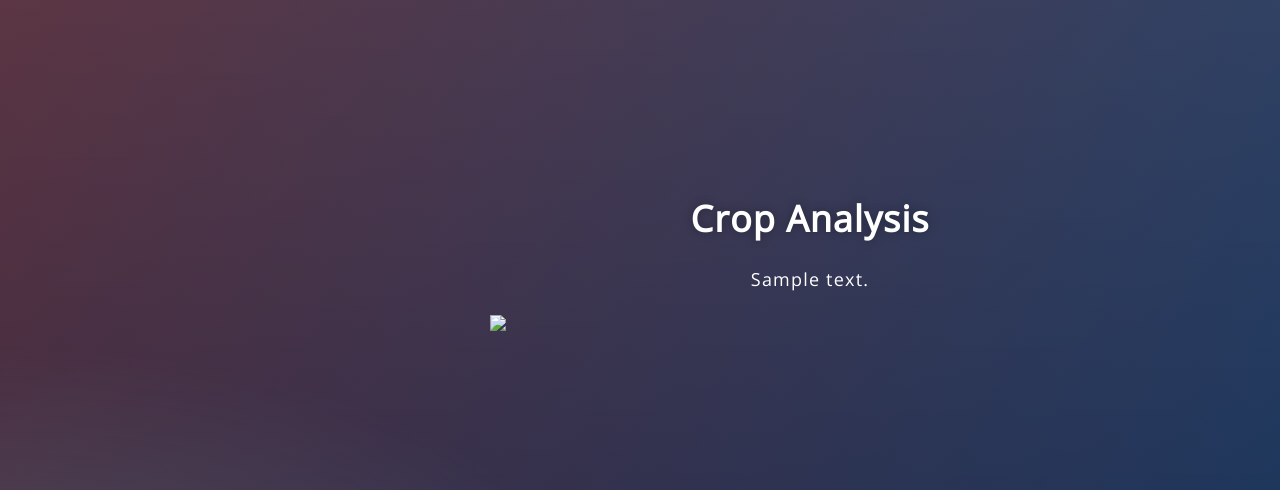
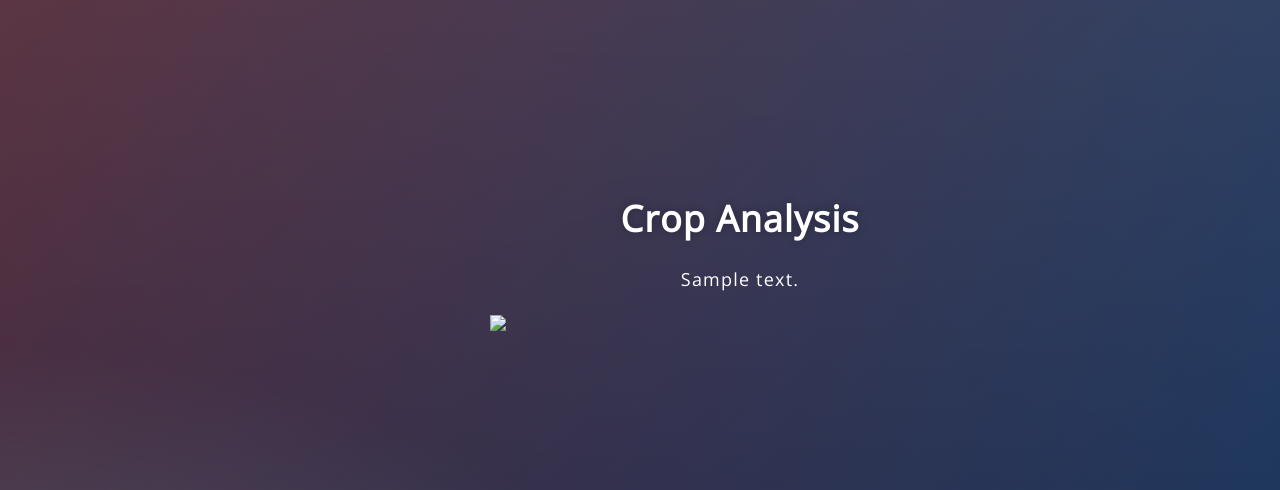
Before and after one commit to harshagarg09/Crop_Prediction_webApp, a Flask app: template templates/prediction.html in a window 1280 px wide. Shown: the top 490 px of the page. Run offline with Flask 2, Linux system fonts and the light colour scheme; the template is opened without the code that fills it: most values are stand-ins (such as "Sample title", 1, 10 or a date in 2020).

Commit message:
Update style_pred.css

```diff
--- a/static/css/style_pred.css
+++ b/static/css/style_pred.css
@@ -35,7 +35,7 @@ body {
 	top: 40%;
 	left: 50%;
 	margin: -150px 0 0 -150px;
-	width: 50%;
+	width: 500px;
 
 
 }
```
